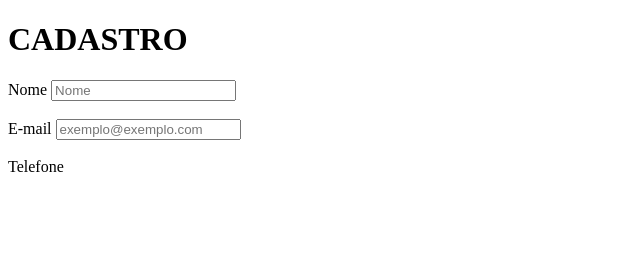
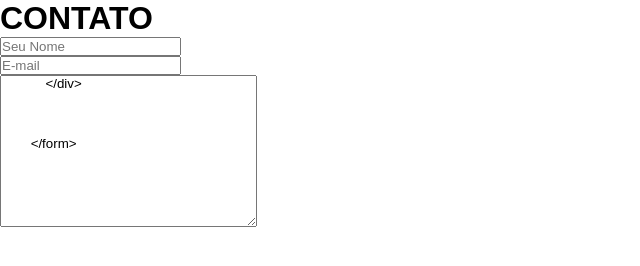
Before and after one commit to mutioloco-pixel/Curso_Senai, a plain HTML site: page Atividades/aula03/formulario.html in a window 1280 px wide. Shown: the whole page, without its empty margins (0-640 px from the left). Drawn offline with Linux system fonts and the light colour scheme.

Commit message:
Edicao do formulario de contato

```diff
--- a/Atividades/aula03/formulario.html
+++ b/Atividades/aula03/formulario.html
@@ -1,12 +1,35 @@
 <!DOCTYPE html>
+<html lang="pt-br"></html>
 <head>
-    <title> FORMULARIOS AULA 04</title>
-    <link rel="stylesheet" href="estilo.css">
+    <meta charset="UTF-8">
+    <meta name="viewport" content="width=device-width, initial-scale=1.0">
+    <title> CONTATO</title>
+    <link rel="stylesheet" href="style.css">
 </head>
+<Body>
+    <div class="wrapper">
+        <form action="">
+            <h1>CONTATO</h1>
+            <div class="input-box">
+                <input type="text" placeholder="Seu Nome" autocomplete="off" required>
+            </div>
+            <div class="input-box">
+                <input type="email" name="email" placeholder="E-mail" autocomplete="off" required>
+            </div>
+            <div class="input-box">
+                <textarea name="mensagem" cols="30" rows="10" placeholder="Digite sua mensagem - Seja claro!" required>
+            </div>
 
 
-<Body>
-    <H1>CADASTRO</H1>
+
+        </form>
+
+
+
+
+
+    </div>
+    <H1>FALE CONOSCO</H1>
     <form>
         <label for="Nome">Nome<label>
         <input type="text" id="nome" name="nome" placeholder="Nome"><br><br>
--- /dev/null
+++ b/Atividades/aula03/style.css
@@ -0,0 +1,7 @@
+*{
+
+    margin:0;
+    padding: 0;
+    box-sizing: border-box;
+    font-family: Arial, Helvetica, sans-serif;
+}
```
Also changed, not shown: Atividades/aula03/estilo.css (deleted).
